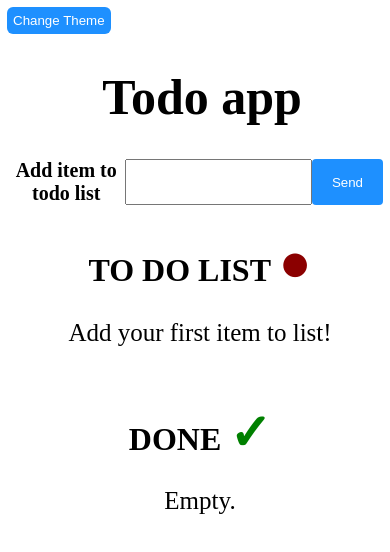
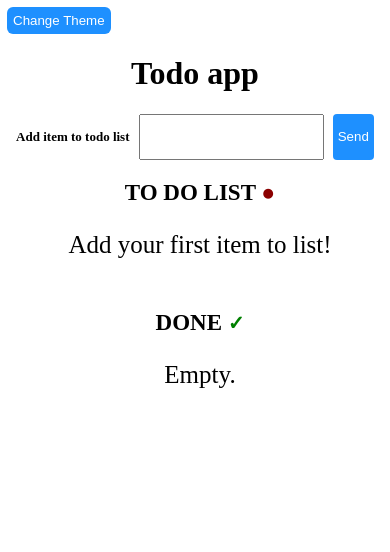
Before and after one commit to agarictree/todoapp, a React app: page / in a window 390 px wide. Shown: the top 552 px of the page. Built offline with nearby package versions, Linux system fonts and the light colour scheme.

Commit message:
внесла некоторые исправления

```diff
--- a/src/dark.css
+++ b/src/dark.css
@@ -6,8 +6,14 @@
   display: block;
   font-size: 50px;
   text-align: center;
-  width: 100vw;
+  max-width: 100%;
   color: #919191;
+}
+
+@media screen and (max-width: 540px) {
+  .dark .mainHeader {
+    font-size: 32px;
+  }
 }
 
 .dark .addItemForm {
@@ -18,7 +24,6 @@
 }
 
 .dark .addItemForm label {
-  max-width: 15%;
   text-align: center;
   align-self: center;
   font-weight: bold;
@@ -26,8 +31,14 @@
   color: #919191;
 }
 
+@media screen and (max-width: 540px) {
+  .dark .addItemForm label {
+    font-size: 13px;
+  }
+}
+
 .dark input[type="text"] {
-  max-width: 70%;
+  width: 70%;
   height: 40px;
   background-color: #232323;
   color: #919191;
@@ -35,14 +46,26 @@
   border: none;
 }
 
+@media screen and (max-width: 540px) {
+  .dark input[type="text"] {
+    width: 50%;
+  }
+}
+
 .dark .submitItem {
-  max-width: 15%;
   padding: 5px;
   background-color: #0C0F17;
   color: #919191;
   border: none;
   cursor: pointer;
   border-radius: 4px;
+}
+
+@media screen and (max-width: 540px) {
+  .dark .submitItem {
+    width: 15%;
+    padding: 10px;
+  }
 }
 
 .dark .todoContainer {
@@ -88,6 +111,12 @@
   color: #919191;
 }
 
+@media screen and (max-width: 540px) {
+  .dark .notDoneListContainer p {
+    font-size: 20px;
+  }
+}
+
 .dark .doneList {
   display: block;
   max-width: 100%;
@@ -116,14 +145,32 @@
   text-align: center;
 }
 
+@media screen and (max-width: 540px) {
+  .dark .doneListContainer p {
+    font-size: 16px;
+  }
+}
+
 .dark #notDone {
   color: darkred;
   font-size: 55px;
 }
 
+@media screen and (max-width: 540px) {
+  .dark #notDone {
+    font-size: 23px;
+  }
+}
+
 .dark #done {
   color: green;
   font-size: 50px;
+}
+
+@media screen and (max-width: 540px) {
+  .dark #done {
+    font-size: 20px;
+  }
 }
 
 .dark .items {
--- a/src/light.css
+++ b/src/light.css
@@ -6,7 +6,13 @@
   display: block;
   font-size: 50px;
   text-align: center;
-  width: 100vw;
+  max-width: 100%;
+}
+
+@media screen and (max-width: 540px) {
+  .light .mainHeader {
+    font-size: 32px;
+  }
 }
 
 .light .addItemForm {
@@ -23,13 +29,18 @@
   font-size: 20px;
 }
 
+@media screen and (max-width: 540px) {
+  .light .addItemForm label {
+    font-size: 13px;
+  }
+}
+
 .light input[type="text"] {
-  width: 70%;
+  max-width: 70%;
   height: 40px;
 }
 
 .light .submitItem {
-  width: 100px;
   padding: 5px;
   background-color: dodgerblue;
   color: white;
@@ -69,9 +80,21 @@
   font-size: 55px;
 }
 
+@media screen and (max-width: 540px) {
+  .light #notDone {
+    font-size: 23px;
+  }
+}
+
 .light #done {
   color: green;
   font-size: 50px;
+}
+
+@media screen and (max-width: 540px) {
+  .light #done {
+    font-size: 20px;
+  }
 }
 
 .light .notDoneListContainer {
--- a/src/light.scss
+++ b/src/light.scss
@@ -4,7 +4,10 @@
         display: block;
         font-size: 50px;
         text-align: center;
-        width: 100vw;
+        max-width: 100%;
+                @media screen and (max-width: 540px) {
+                    font-size: 32px;
+                }
     }
     .addItemForm {
         display: flex;
@@ -16,14 +19,16 @@
             align-self: center;
             font-weight: bold;
             font-size: 20px;
+            @media screen and (max-width: 540px) {
+                font-size: 13px;
+            }
         }
     }
     input[type="text"] {
-        width: 70%;
+        max-width: 70%;
         height: 40px;
     }
     .submitItem {
-        width: 100px;
         padding: 5px;
         background-color: dodgerblue;
         color: white;
@@ -55,10 +60,16 @@
     #notDone {
         color: darkred;
         font-size: 55px;
+        @media screen and (max-width: 540px) {
+            font-size: 23px;
+        }
     }
     #done {
         color: green;
         font-size: 50px;
+        @media screen and (max-width: 540px) {
+            font-size: 20px;
+        }
     }
     .notDoneListContainer {
         width: 50%;
--- a/src/styles.css
+++ b/src/styles.css
@@ -10,3 +10,9 @@ body {
   max-width: 100%;
   padding: 7px;
 }
+
+@media screen and (max-width: 540px) {
+  h1 {
+    font-size: 23px;
+  }
+}
--- a/src/styles.min.css
+++ b/src/styles.min.css
@@ -1 +1 @@
-@import url("dark.css");@import url("light.css");body{max-width:100%;margin:0}.main{display:block;max-width:100%;padding:7px}
+@import url("dark.css");@import url("light.css");body{max-width:100%;margin:0}.main{display:block;max-width:100%;padding:7px}@media screen and (max-width: 540px){h1{font-size:23px}}
--- a/src/styles.scss
+++ b/src/styles.scss
@@ -9,3 +9,8 @@ body {
     max-width: 100%;
     padding: 7px;
 }
+h1 {
+    @media screen and (max-width: 540px) {
+        font-size: 23px;
+    }
+}
```
Also changed, not shown: src/dark.min.css (+1 -1 lines), src/dark.scss (+27 -4 lines), src/light.min.css (+1 -1 lines), 1 other file (tests, documents, lock files or other folders).
